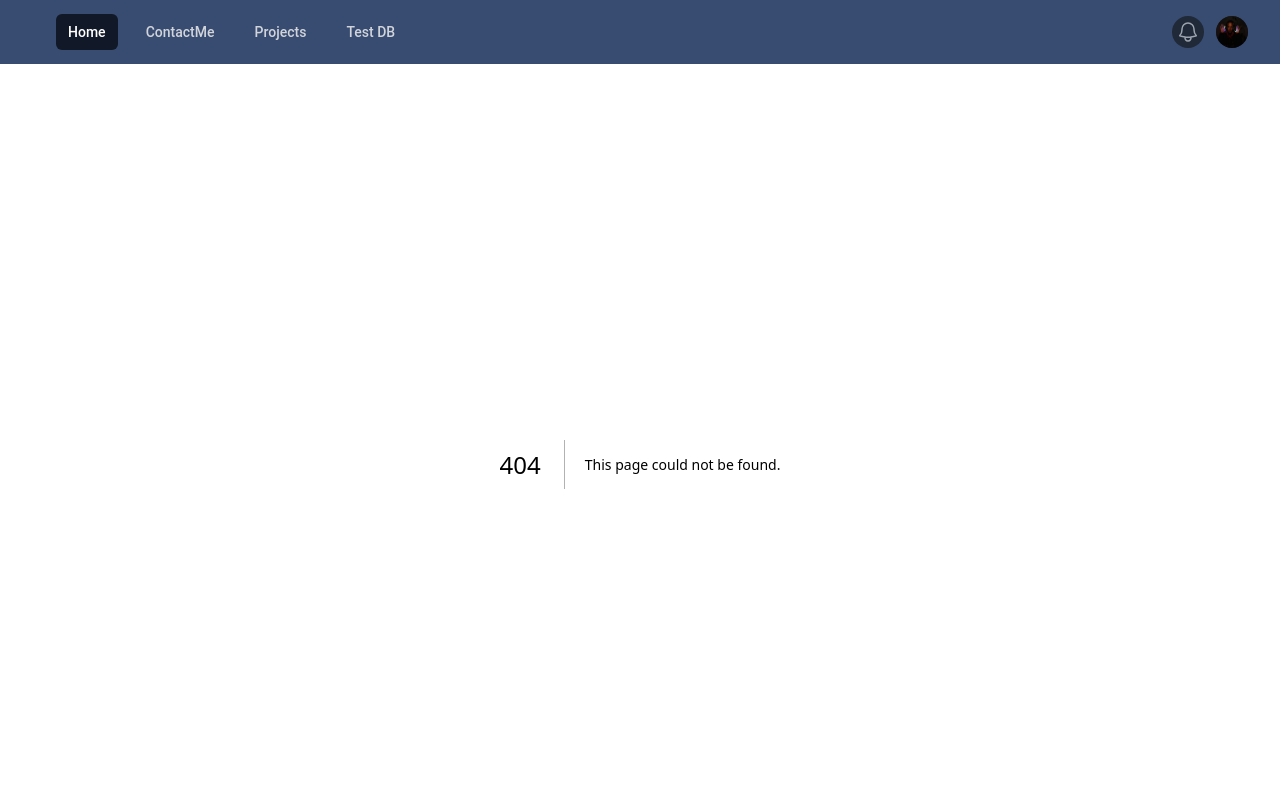
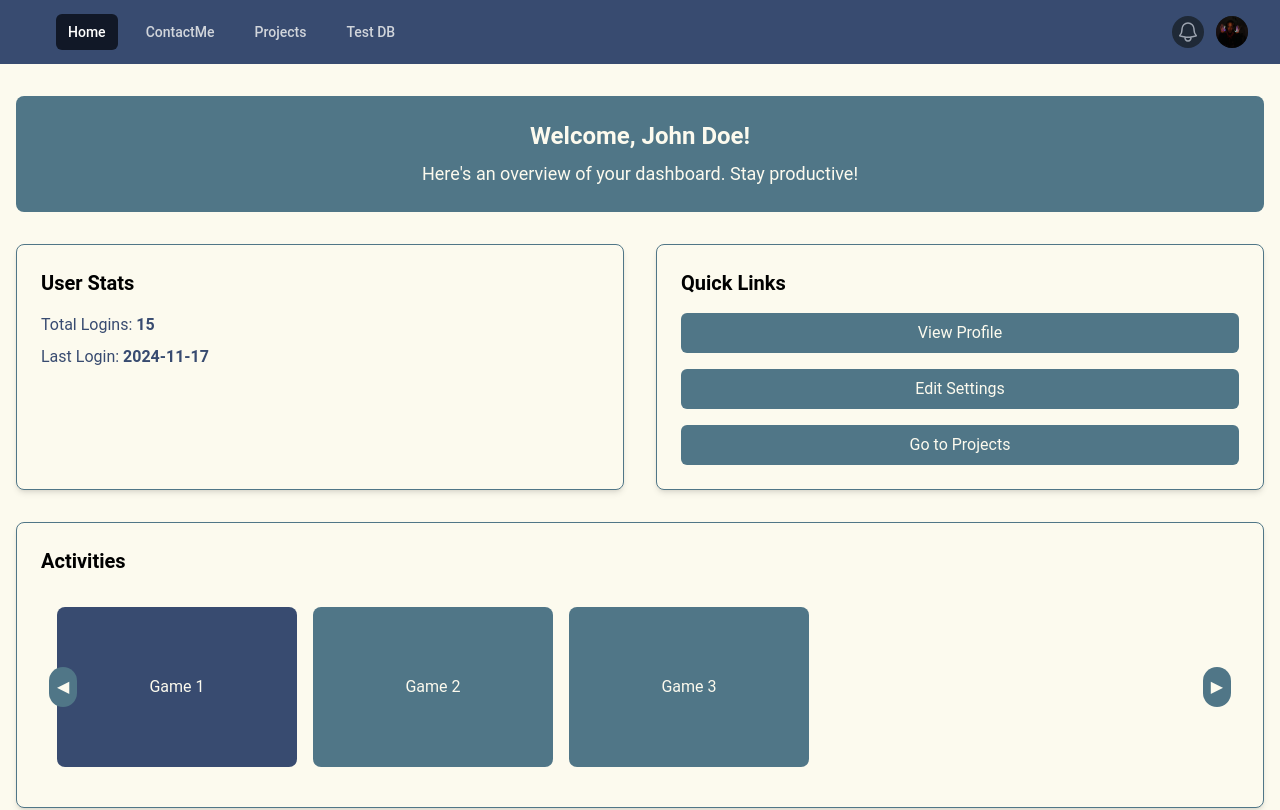
Before and after one commit to Ismaeel-Williams/Portfolio-mern, a Next.js app in the folder my-app/: page /pages/dashboard in a window 1280 px wide. Before the commit this address had no page. Shown: the top 810 px of the page. Built offline with nearby package versions, Linux system fonts and the light colour scheme.

Commit message:
sometouches

```diff
--- a/my-app/app/page.tsx
+++ b/my-app/app/page.tsx
@@ -4,9 +4,9 @@ import Link from "next/link";
 export default function Home() {
   return (
     <>
-      <section className="bg-[#507687] p-2 font-semibold">
-        <div className="relative m-2 bg-stars-img bg-cover bg-center min-h-[88vh]">
-          <div className="absolute inset-0 bg-black opacity-30"></div>
+      <section className="bg-[#507687] font-semibold">
+        <div className="relative bg-stars-img bg-cover bg-center min-h-[100vh] bg-fixed">
+          <div className="absolute inset-0 bg-black opacity-0"></div>
           <div className={`relative text-[#FCFAEE] w-full px-10 py-10`}>
             <h1 className="text-8xl w-3/5 font-outline-2 hover:font-outline-4 mb-20">
               My Stellar Portfolio
@@ -17,11 +17,11 @@ export default function Home() {
           </div>
         </div>
       </section>
-      <section className="bg-[#507687] flex justify-center p-4">
+      <section className="bg-[#507687] flex justify-center px-4 py-8">
         <div className="flex flex-wrap justify-center gap-4 w-full max-w-7xl">
           <div
             id="Projects"
-            className="grid grid-cols-1 sm:grid-cols-2 md:grid-cols-3 lg:grid-cols-4 gap-4 w-full max-w-7xl"
+            className="grid grid-cols-1 sm:grid-cols-2 md:grid-cols-3 lg:grid-cols-4 gap-4 w-full max-w-7xl min-h-screen place-items-center"
           >
             <Card
               title="Sign in Page"
@@ -36,8 +36,9 @@ export default function Home() {
           <p className="font-bold">More Pages Coming Soon ...</p>
         </div>
       </section>
+
       <section className="bg-[rgb(80,118,135)] text-white p-4">
-        <div className="p-4 border-2 border-black">
+        <div className="p-4 border-2 border-black bg-astronaut-img bg-no-repeat bg-right bg-[length:90%_110%]">
           <h1 className="text-xl font-bold text-center underline">
             Information
           </h1>
--- a/my-app/app/pages/SignInPage/page.tsx
+++ b/my-app/app/pages/SignInPage/page.tsx
@@ -26,7 +26,7 @@ export default function SignInPage() {
 
       if (response.ok) {
         // If sign-in is successful, redirect to dashboard or home page
-        window.location.href = "/dashboard"; // Redirect to dashboard or another page
+        window.location.href = "/pages/dashboard"; // Redirect to dashboard or another page
       } else {
         // Handle error if sign-in fails
         setError(result.message || "An error occurred during sign-in.");
--- /dev/null
+++ b/my-app/app/pages/dashboard/page.tsx
@@ -0,0 +1,111 @@
+"use client";
+import { useState, useRef, useEffect } from "react";
+
+export default function DashboardPage() {
+  const [activeIndex, setActiveIndex] = useState(0); // Track the active game index
+  const gameRefs = useRef<(HTMLDivElement | null)[]>([]); // Refs for each game card
+
+  const games = ["Game 1", "Game 2", "Game 3"]; // Replace with your game data
+
+  const scroll = (direction: "left" | "right") => {
+    if (direction === "left" && activeIndex > 0) {
+      setActiveIndex(activeIndex - 1);
+    } else if (direction === "right" && activeIndex < games.length - 1) {
+      setActiveIndex(activeIndex + 1);
+    }
+  };
+
+  useEffect(() => {
+    // Automatically scroll to the highlighted game
+    if (gameRefs.current[activeIndex]) {
+      gameRefs.current[activeIndex]?.scrollIntoView({
+        behavior: "smooth",
+        block: "nearest",
+        inline: "center",
+      });
+    }
+  }, [activeIndex]);
+
+  return (
+    <div className="min-h-screen bg-[#FCFAEE] flex flex-col items-center">
+      {/* Main Content */}
+      <main className="w-full max-w-7xl my-8 px-4 flex flex-col space-y-8">
+        {/* Welcome Section */}
+        <section className="bg-[#507687] text-[#FCFAEE] p-6 rounded-lg text-center">
+          <h2 className="text-2xl font-bold">Welcome, John Doe!</h2>
+          <p className="text-lg mt-2">
+            Here&#39;s an overview of your dashboard. Stay productive!
+          </p>
+        </section>
+
+        {/* Statistics Section */}
+        <section className="grid grid-cols-1 md:grid-cols-2 gap-8">
+          {/* Stats Card */}
+          <div className="bg-[#FCFAEE] border border-[#507687] p-6 rounded-lg shadow-md">
+            <h3 className="text-xl font-semibold mb-4">User Stats</h3>
+            <ul className="space-y-2 text-[#384B70]">
+              <li>
+                Total Logins: <strong>15</strong>
+              </li>
+              <li>
+                Last Login: <strong>2024-11-17</strong>
+              </li>
+            </ul>
+          </div>
+
+          {/* Quick Links */}
+          <div className="bg-[#FCFAEE] border border-[#507687] p-6 rounded-lg shadow-md">
+            <h3 className="text-xl font-semibold mb-4">Quick Links</h3>
+            <div className="flex flex-col space-y-4">
+              <button className="bg-[#507687] text-[#FCFAEE] px-4 py-2 rounded-md hover:bg-[#384B70]">
+                View Profile
+              </button>
+              <button className="bg-[#507687] text-[#FCFAEE] px-4 py-2 rounded-md hover:bg-[#384B70]">
+                Edit Settings
+              </button>
+              <button className="bg-[#507687] text-[#FCFAEE] px-4 py-2 rounded-md hover:bg-[#384B70]">
+                Go to Projects
+              </button>
+            </div>
+          </div>
+        </section>
+
+        <section className="bg-[#FCFAEE] border border-[#507687] p-6 rounded-lg shadow-md">
+          <h3 className="text-xl font-semibold mb-4">Activities</h3>
+          {/* Horizontal Scrollable Section */}
+          <div className="relative">
+            {/* Scrollable Container */}
+            <div className="flex overflow-x-scroll no-scrollbar space-x-4 p-4">
+              {games.map((game, index) => (
+                <div
+                  key={index}
+                  ref={(el) => {
+                    gameRefs.current[index] = el; // Assign ref
+                  }}
+                  className={`flex-shrink-0 w-60 h-40 rounded-lg flex items-center justify-center text-[#FCFAEE] transition-colors duration-300 ${
+                    activeIndex === index ? "bg-[#384B70]" : "bg-[#507687]"
+                  }`}
+                >
+                  {game}
+                </div>
+              ))}
+            </div>
+            {/* Arrow Buttons */}
+            <button
+              className="absolute top-1/2 left-2 -translate-y-1/2 bg-[#507687] text-[#FCFAEE] p-2 rounded-full hover:bg-[#384B70] focus:outline-none"
+              onClick={() => scroll("left")}
+            >
+              ◀
+            </button>
+            <button
+              className="absolute top-1/2 right-2 -translate-y-1/2 bg-[#507687] text-[#FCFAEE] p-2 rounded-full hover:bg-[#384B70] focus:outline-none"
+              onClick={() => scroll("right")}
+            >
+              ▶
+            </button>
+          </div>
+        </section>
+      </main>
+    </div>
+  );
+}
--- /dev/null
+++ b/my-app/components/homeheading.tsx
@@ -0,0 +1,43 @@
+"use client";
+import React, { useEffect, useRef } from "react";
+import Typed from "typed.js";
+
+interface HeadingProps {
+  text: string | string[]; // Accepts a single string or an array of strings for dynamic typing
+  typeSpeed?: number; // Speed of typing
+  backSpeed?: number; // Speed of backspacing (if using multiple strings)
+  startDelay?: number; // Delay before typing starts
+  loop?: boolean; // Should it loop the text
+}
+
+const Heading: React.FC<HeadingProps> = ({
+  text,
+  typeSpeed = 50,
+  backSpeed = 30,
+  startDelay = 1000,
+  loop = false,
+}) => {
+  const typedRef = useRef(null);
+
+  useEffect(() => {
+    const options = {
+      strings: Array.isArray(text) ? text : [text],
+      typeSpeed,
+      backSpeed,
+      startDelay,
+      loop,
+    };
+
+    const typed = new Typed(typedRef.current, options);
+
+    return () => typed.destroy(); // Cleanup on unmount
+  }, [text, typeSpeed, backSpeed, startDelay, loop]);
+
+  return (
+    <h1 className="text-8xl w-3/5 font-outline-2 hover:font-outline-4">
+      <span ref={typedRef}></span>
+    </h1>
+  );
+};
+
+export default Heading;
--- a/my-app/package.json
+++ b/my-app/package.json
@@ -14,7 +14,8 @@
     "next": "^15.0.1",
     "next-auth": "^4.24.10",
     "react": "^18",
-    "react-dom": "^18"
+    "react-dom": "^18",
+    "typed.js": "^2.1.0"
   },
   "devDependencies": {
     "@types/node": "^20",
--- a/my-app/tailwind.config.ts
+++ b/my-app/tailwind.config.ts
@@ -15,6 +15,7 @@ const config: Config = {
     extend: {
       backgroundImage: {
         "stars-img": "url('/images/stars.jpg')",
+        "astronaut-img": "url('/images/astronaut.png')",
       },
       colors: {
         background: "var(--background)",
```
Also changed, not shown: my-app/public/images/astronaut.png (added), 1 other file (tests, documents, lock files or other folders).
